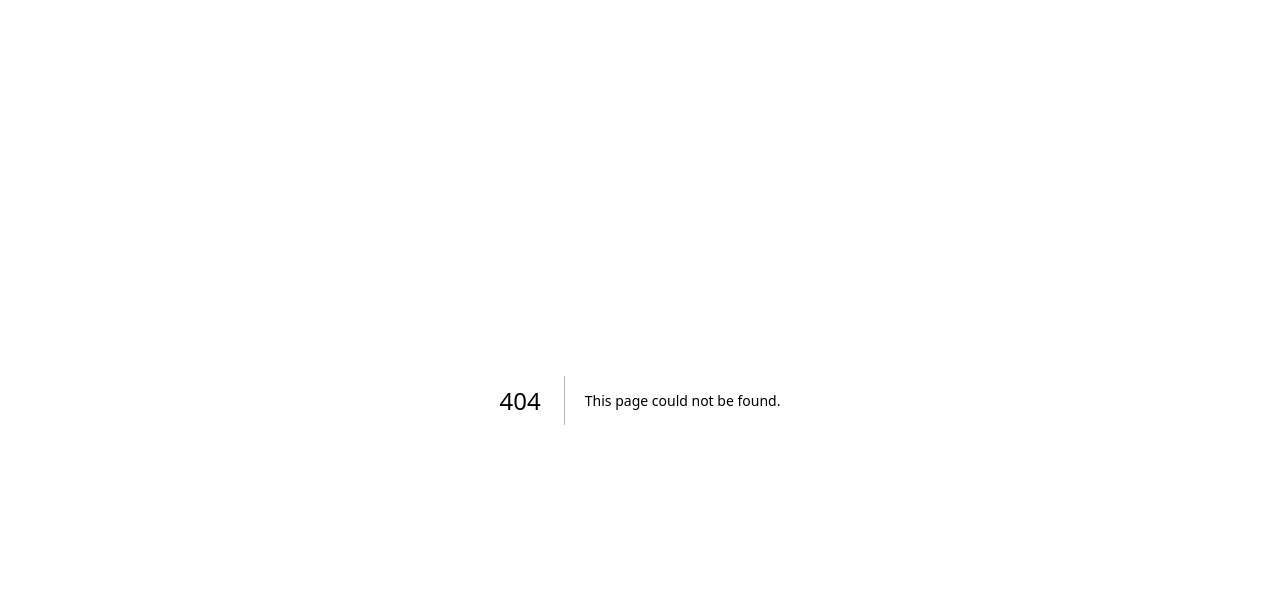
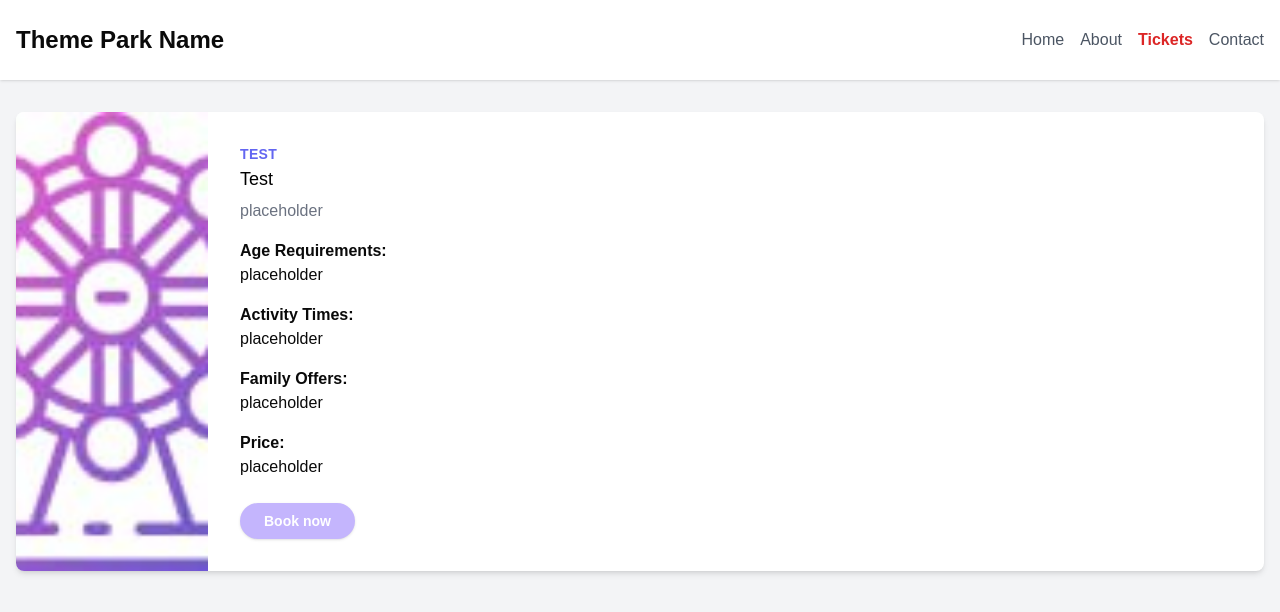
Before and after one commit to Elgius/theme_park, a Next.js app: page /sEvents/1 in a window 1280 px wide. Before the commit this address had no page. Shown: the top 612 px of the page. Built offline with nearby package versions, Linux system fonts and the light colour scheme; no server answers.

Commit message:
events is dynamic

```diff
--- /dev/null
+++ b/src/app/api/eventsDetails/route.tsx
@@ -0,0 +1,26 @@
+import { NextRequest, NextResponse } from "next/server";
+import supabaseIntializer from "../supabaseClient/client";
+
+export async function GET(request: NextRequest) {
+  try {
+    const supabase = supabaseIntializer();
+    const { id } = await request.json();
+
+    const { data: events_description, error } = await supabase
+      .from("events_description")
+      .select(id);
+
+    if (error) throw error;
+
+    return NextResponse.json({
+      success: true,
+      event: events_description,
+    });
+    // eslint-disable-next-line @typescript-eslint/no-explicit-any
+  } catch (error: any) {
+    return NextResponse.json({
+      success: false,
+      error: error.message,
+    });
+  }
+}
--- a/src/app/events/page.tsx
+++ b/src/app/events/page.tsx
@@ -62,7 +62,7 @@ export default function Component() {
           );
         }
 
-        const data = response.data.events; // Access the correct key
+        const data = response.data.events;
         console.log("This is your data: ", data);
         setEvents(data);
       } catch (error) {
@@ -155,7 +155,7 @@ export default function Component() {
               />
               <div className="p-4">
                 <h2 className="text-lg font-semibold text-center cursor-pointer">
-                  <Link href="/events/test">{events.name}</Link>
+                  <Link href={`/sEvents/${events.id}`}>{events.name}</Link>
                 </h2>
               </div>
             </div>
--- a/src/app/main/page.tsx
+++ b/src/app/main/page.tsx
@@ -6,20 +6,14 @@ import { ChevronLeft, ChevronRight } from "lucide-react";
 import { Button } from "@/components/ui/button";
 import Link from "next/link";
 
-
-
-import Diving from "@/assets/scubadive.jpg"
-import BumperCar from "@/assets/bumpercar.jpg"
-import Dinner from "@/assets/romanticdinner.jpg"
-import Carousel from "@/assets/carousel.jpg"
-
-
+import Diving from "@/assets/scubadive.jpg";
+import BumperCar from "@/assets/bumpercar.jpg";
+import Dinner from "@/assets/romanticdinner.jpg";
+import Carousel from "@/assets/carousel.jpg";
 
 export default function Page() {
   const [currentSlide, setCurrentSlide] = useState(0);
   const slides = [
-
-
     "https://images.unsplash.com/photo-1526762100-0999d11d611c?w=900&auto=format&fit=crop&q=60&ixlib=rb-4.0.3&ixid=M3wxMjA3fDB8MHxzZWFyY2h8NHx8d2F0ZXIlMjBwYXJrfGVufDB8fDB8fHww",
 
     "https://images.unsplash.com/photo-1526762100-0999d11d611c?w=900&auto=format&fit=crop&q=60&ixlib=rb-4.0.3&ixid=M3wxMjA3fDB8MHxzZWFyY2h8NHx8d2F0ZXIlMjBwYXJrfGVufDB8fDB8fHww",
@@ -114,7 +108,7 @@ export default function Page() {
               prolly good stuff
             </p>
             <div className="my-7 flex flex-col items-center justify-center md:flex-row gap-4">
-              <Link href="/calendar/booking/test">
+              <Link href="/events">
                 <Button className="bg-violet-300 text-white font-bold w-20 px-6 py-2 rounded-full hover:bg-violet-400">
                   Events
                 </Button>
@@ -128,9 +122,7 @@ export default function Page() {
                 <Button className="bg-violet-300 text-white font-bold w-20 px-6 py-2 rounded-full hover:bg-violet-400 transition-colors">
                   Book now
                 </Button>
-
               </Link>
-
             </div>
           </div>
           <div className="grid grid-cols-2 gap-4">
--- /dev/null
+++ b/src/app/sEvents/[event]/page.tsx
@@ -0,0 +1,138 @@
+"use client";
+
+import Image from "next/image";
+import { Button } from "@/components/ui/button";
+
+import Link from "next/link";
+import image from "@/assets/Ferris.jpg";
+import { useEffect, useState } from "react";
+import axios from "axios";
+
+interface Sevents {
+  id: number;
+  name: string;
+  title: string;
+  age: string;
+  description: string;
+  family_offers: boolean;
+  price: string;
+  event_id: string;
+}
+
+export default function Events({ id }: { id: unknown }) {
+  // eslint-disable-next-line @typescript-eslint/no-unused-vars
+  const [sEvents, setSEvents] = useState<Sevents[]>([]);
+
+  useEffect(() => {
+    async function fetchListings() {
+      try {
+        const response = await axios.post("/api/eventDetails", {
+          id: id,
+        });
+
+        if (!response.data.success) {
+          alert("Contact support");
+          throw new Error(
+            `There seems to be a problem from our side. HTTP status: ${response.status}`
+          );
+        }
+        const data = response.data.event;
+
+        console.log("Full API Response:", data);
+
+        setSEvents(data);
+      } catch (error) {
+        console.error(
+          "There has been an error when communicating with server",
+          error
+        );
+      }
+    }
+    fetchListings();
+  }, [id]);
+  return (
+    <div className="min-h-screen bg-gray-100">
+      <header className="bg-white shadow">
+        <div className="container mx-auto px-4 py-6 flex justify-between items-center">
+          <h1 className="text-2xl font-bold">Theme Park Name</h1>
+          <nav>
+            <ul className="flex space-x-4">
+              <li>
+                <a href="#" className="text-gray-600 hover:text-gray-900">
+                  Home
+                </a>
+              </li>
+              <li>
+                <a href="#" className="text-gray-600 hover:text-gray-900">
+                  About
+                </a>
+              </li>
+              <li>
+                <a
+                  href="#"
+                  className="text-red-600 hover:text-red-800 font-semibold"
+                >
+                  Tickets
+                </a>
+              </li>
+              <li>
+                <a href="#" className="text-gray-600 hover:text-gray-900">
+                  Contact
+                </a>
+              </li>
+            </ul>
+          </nav>
+        </div>
+      </header>
+
+      <main className="container mx-auto px-4 py-8">
+        <div className="bg-white rounded-lg shadow-md overflow-hidden">
+          <div className="md:flex">
+            <div className="md:flex-shrink-0">
+              <Image
+                src={image}
+                // src="https://images.unsplash.com/photo-1517627043994-b991abb62fc8?q=80&w=417&auto=format&fit=crop&ixlib=rb-4.0.3&ixid=M3wxMjA3fDB8MHxwaG90by1wYWdlfHx8fGVufDB8fHx8fA%3D%3D"
+                alt="ferris"
+                width={300}
+                height={400}
+                className="h-48 w-full object-cover md:h-full md:w-48"
+              />
+            </div>
+            <div className="p-8">
+              <div className="uppercase tracking-wide text-sm text-indigo-500 font-semibold">
+                Test
+              </div>
+              <h2 className="block mt-1 text-lg leading-tight font-medium text-black">
+                Test
+              </h2>
+              <p className="mt-2 text-gray-500">placeholder</p>
+              <div className="mt-4">
+                <h3 className="font-semibold">Age Requirements:</h3>
+                <p>placeholder</p>
+              </div>
+              <div className="mt-4">
+                <h3 className="font-semibold">Activity Times:</h3>
+                <p>placeholder</p>
+              </div>
+              <div className="mt-4">
+                <h3 className="font-semibold">Family Offers:</h3>
+                <p>placeholder</p>
+              </div>
+              <div className="mt-4">
+                <h3 className="font-semibold">Price:</h3>
+                <p>placeholder</p>
+              </div>
+              <div className="mt-6">
+                <Link href="/PassS">
+                  <Button className="bg-violet-300 text-white font-bold px-6 py-2 rounded-full hover:bg-violet-400 transition-colors">
+                    Book now
+                  </Button>
+                </Link>
+              </div>
+            </div>
+          </div>
+        </div>
+      </main>
+    </div>
+  );
+}
```
Lines whose indentation alone changed are shown as unchanged.
